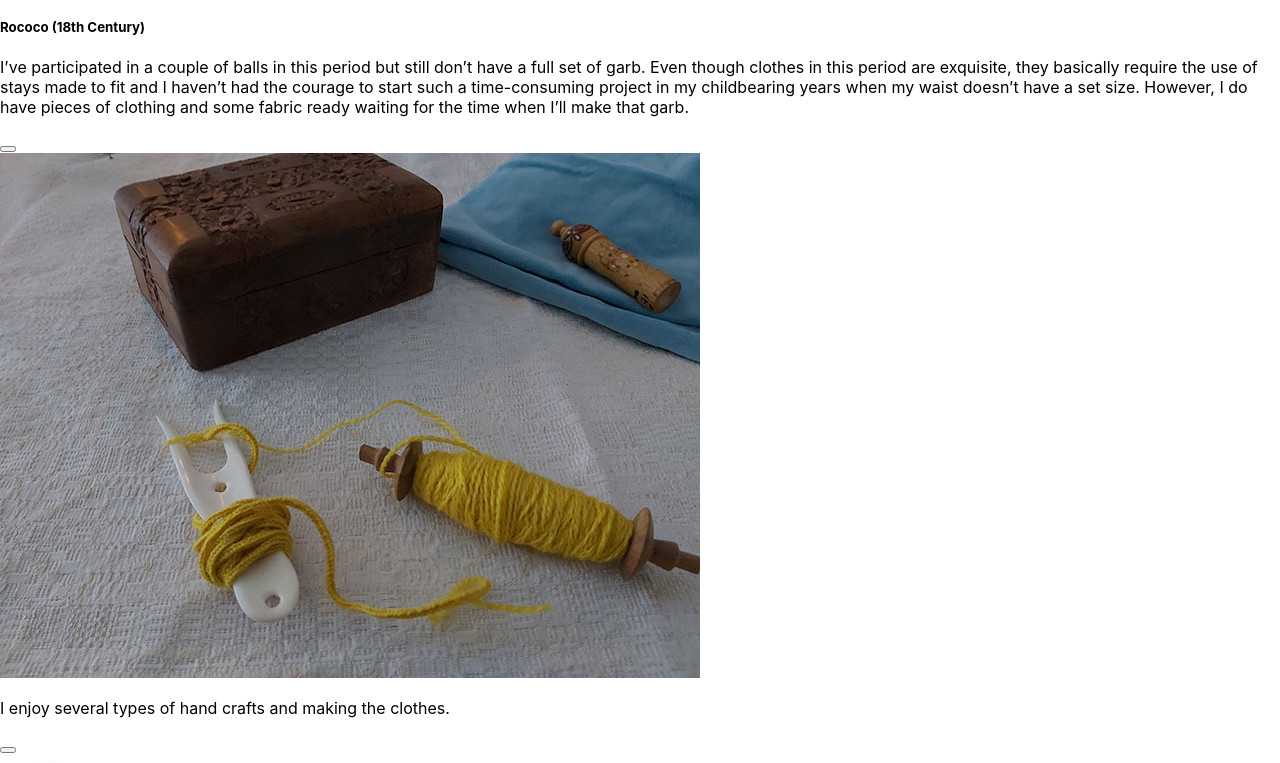
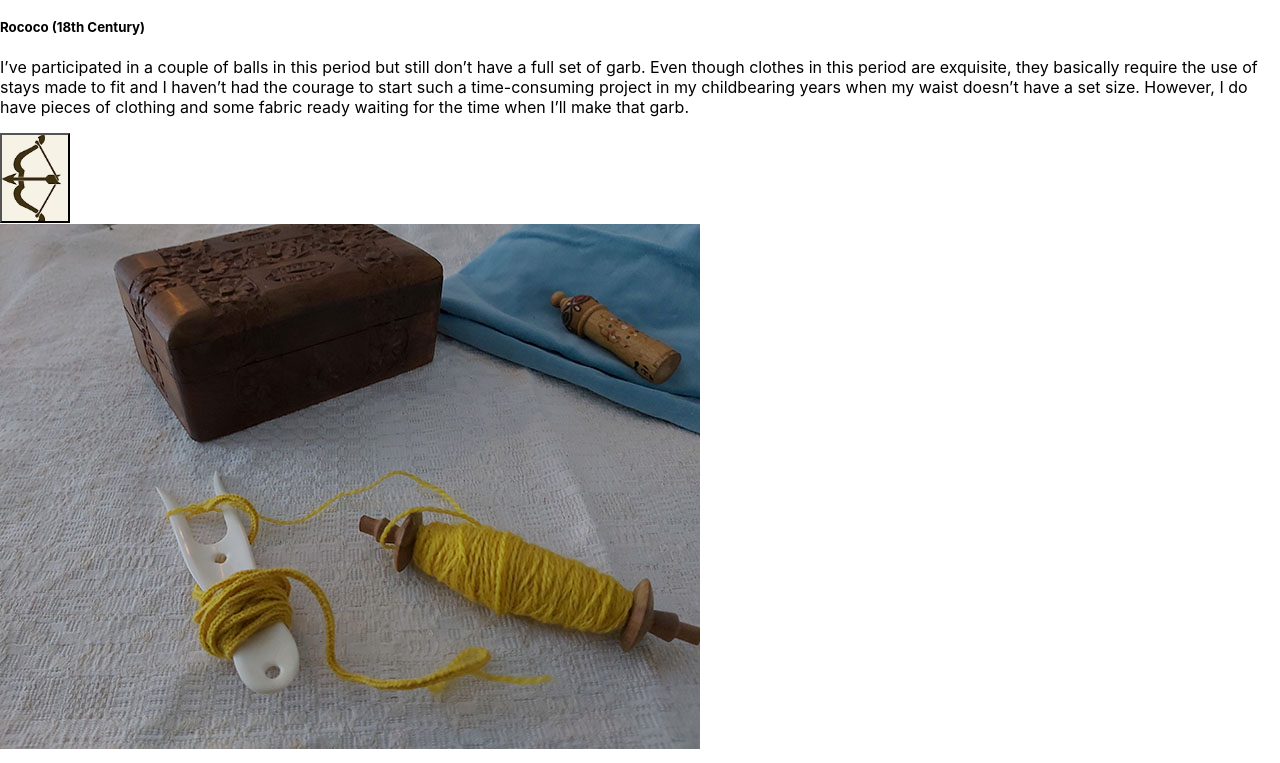
Before and after one commit to annametsapelto/thesis-page, a React (Create React App) app in the folder thesis-page/: page / in a window 1280 px wide. Shown: the part 1380-2143 px from the top of the page. Built offline with nearby package versions, Linux system fonts and the light colour scheme.

Commit message:
Style arrows

```diff
--- a/thesis-page/package.json
+++ b/thesis-page/package.json
@@ -9,7 +9,11 @@
     "react": "^17.0.1",
     "react-dom": "^17.0.1",
     "react-scripts": "4.0.3",
+    "styled-components": "^5.3.3",
     "web-vitals": "^1.1.0"
+  },
+  "resolutions": {
+    "styled-components": "^5.3.3"
   },
   "scripts": {
     "start": "react-scripts start",
--- a/thesis-page/src/Components/ArrowLeft.js
+++ b/thesis-page/src/Components/ArrowLeft.js
@@ -1,6 +1,30 @@
+import styled from 'styled-components';
+import arrowLeft from '../Images/arrow-left.png';
+
+const LeftButton = styled.button`
+    height: 90px;
+    width: 60px;
+    background-color: ${props => props.isLightMode ? "#EEB414" : "#F6F3E6"};
+    cursor: pointer;
+    min-width: 70px;
+    background-image: url(${arrowLeft});
+    background-repeat: no-repeat;
+    background-size: 90%;
+    margin-right: 2px;
+    &:hover {
+        background-color: ${props => props.isLightMode ? "#F6F3E6" : "#EEB414"}
+    }
+@media only screen and (max-width: 1200px) {
+        width: 40px;
+        height: 60px;
+        min-width: 40px;
+    }
+`
+
 const ArrowLeft = (props) => {
     return (
-        <button onClick={props.switchLeft}/>
+        <LeftButton onClick={props.switchLeft}>
+        </LeftButton>
     )
 }
 
--- a/thesis-page/src/Components/ArrowRight.js
+++ b/thesis-page/src/Components/ArrowRight.js
@@ -1,6 +1,29 @@
+import styled from 'styled-components';
+import arrowRight from '../Images/arrow-right.png';
+
+const RightButton = styled.button`
+    height: 90px;
+    width: 60px;
+    background-color: ${props => props.isLightMode ? "#EEB414" : "#F6F3E6"};
+    cursor: pointer;
+    min-width: 70px;
+    background-image: url(${arrowRight});
+    background-repeat: no-repeat;
+    background-size: 90%;
+    margin-right: 2px;
+    &:hover {
+        background-color: ${props => props.isLightMode ? "#F6F3E6" : "#EEB414"}
+    }
+@media only screen and (max-width: 1200px) {
+        width: 40px;
+        height: 60px;
+        min-width: 40px;
+    }
+`
+
 const ArrowRight = (props) => {
     return (
-        <button onClick={props.switchRight}/>
+        <RightButton onClick={props.switchRight}/>
     )
 }
 
--- a/thesis-page/src/Components/Layout.js
+++ b/thesis-page/src/Components/Layout.js
@@ -8,7 +8,6 @@ import ThirdText from './ThirdText';
 import PictureCarousel from './PictureCarousel';
 
 const Layout = () => {
-
     const [lightMode, setLightMode] = useState(true);
 
     const changeMode = () =>{
```
Also changed, not shown: 1 other file (tests, documents, lock files or other folders).
